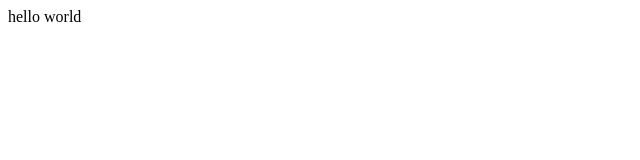
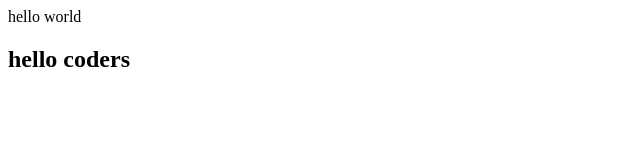
Before and after one commit to Niraj332-maker/git-demo, a plain HTML site: page index.html in a window 1280 px wide. Shown: the whole page, without its empty margins (0-640 px from the left). Drawn offline with Linux system fonts and the light colour scheme.

Commit message:
changed by amar

```diff
--- a/index.html
+++ b/index.html
@@ -1 +1,3 @@
 <p>hello world</p>
+
+<h2>hello coders</h2>
```
Also changed, not shown: 1 other file.
